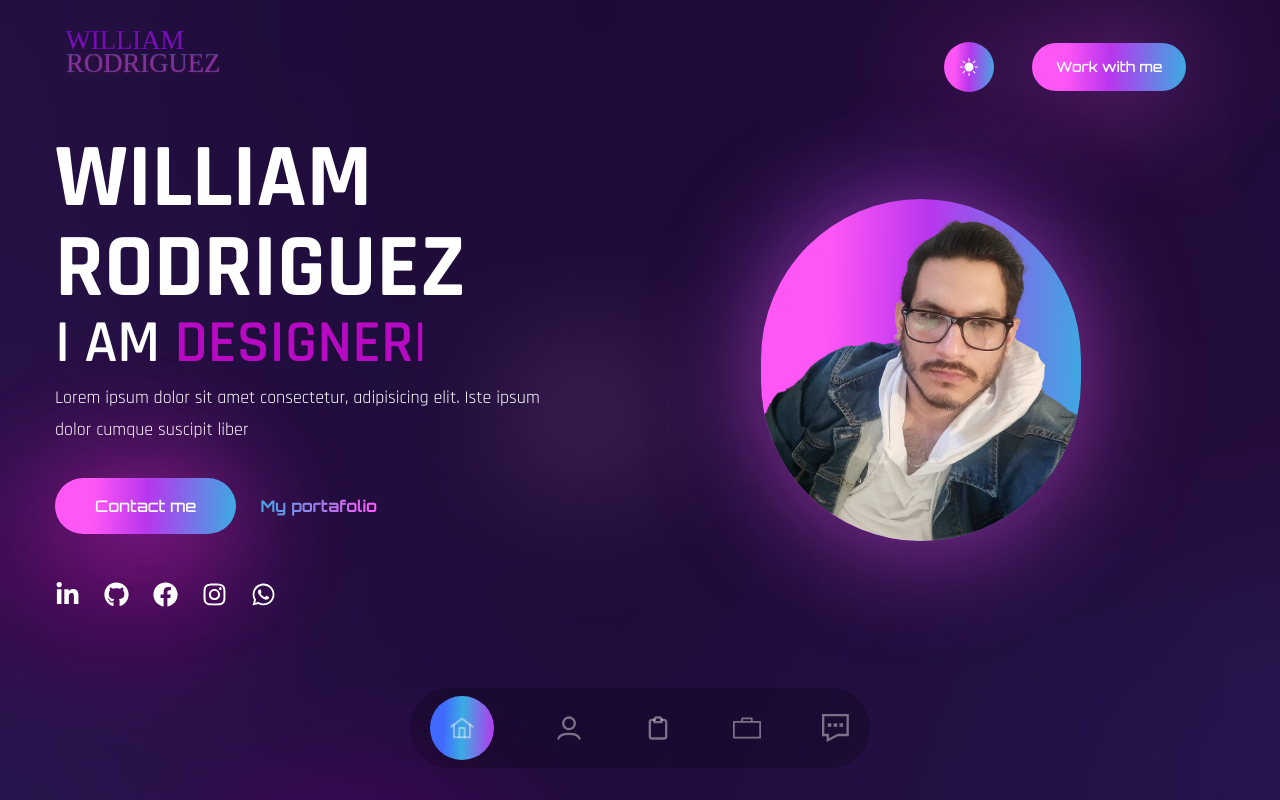
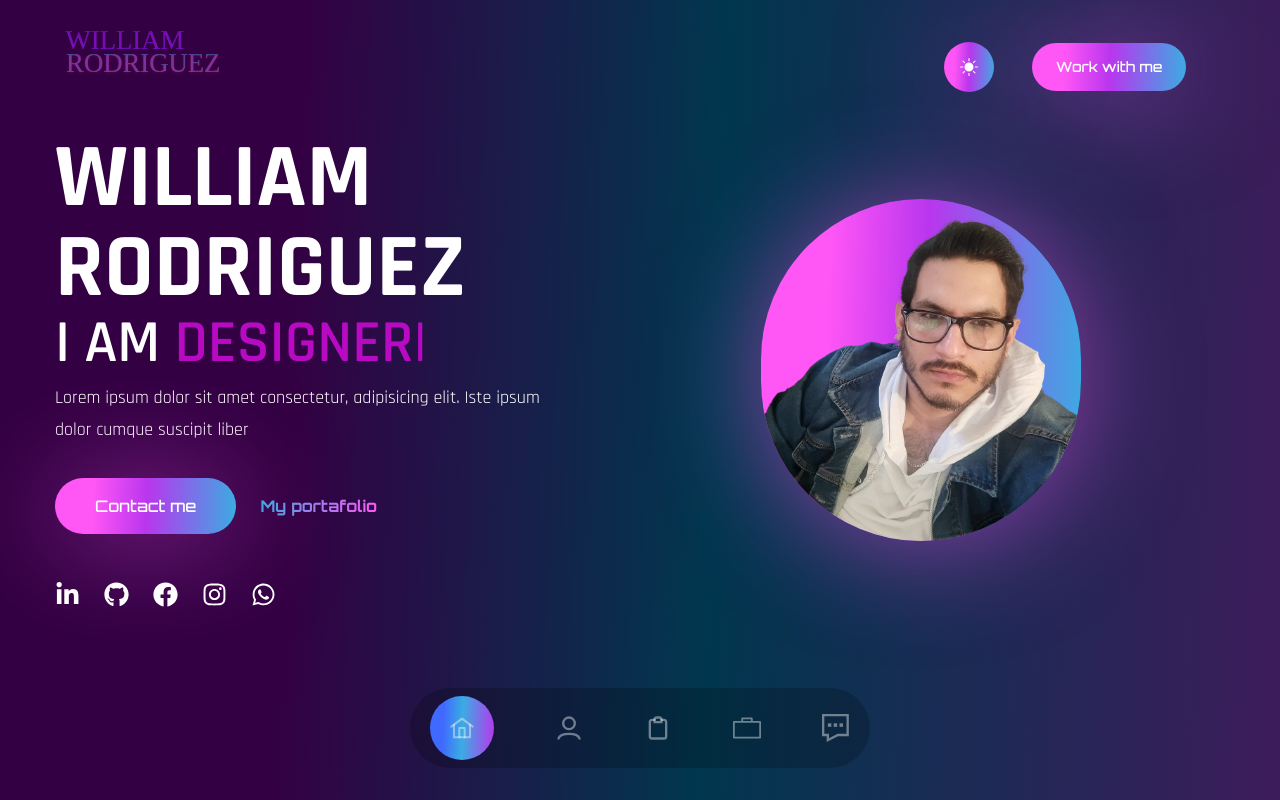
Before and after one commit to WILLIAMJRR/portafolio, a React (Vite) app: page /contact in a window 1280 px wide. Shown: the top 800 px of the page. Built offline with nearby package versions, Linux system fonts and the light colour scheme; a web font is replaced by a local one.

Commit message:
modificacion

```diff
--- a/src/App.jsx
+++ b/src/App.jsx
@@ -12,7 +12,7 @@ function App() {
   //theme state
   const [theme, setTheme] = useState('dark');
   return (
-    <div className='dark_mode bg-no-repeat bg-cover overflow-hidden bg-sitedark'>
+    <div className='dark_light modeDark bg-no-repeat bg-cover overflow-hidden '>
       <Header key={'dark'} theme={theme} setTheme={setTheme} />
       <Banner />
       <Nav />
--- a/src/components/Banner.jsx
+++ b/src/components/Banner.jsx
@@ -95,7 +95,7 @@ const Banner = () => {
               <a href=''>
                 <FaInstagram />
               </a>
-              <a href=''>
+              <a href='https://wa.me/56962460426' target='_blank'>
                 <FaWhatsapp />
               </a>
             </motion.div>
--- a/src/components/Header.jsx
+++ b/src/components/Header.jsx
@@ -22,14 +22,14 @@ const Header = ({ theme, setTheme }) => {
   // };
   const handleThemeSwitch = () => {
     //dark mode
-    const dark_mode = document.querySelector('.dark_mode');
+    const dark_mode = document.querySelector('.dark_light');
     const classInputs = document.querySelectorAll('input');
     const textArea = document.querySelector('.text_area');
 
     if (theme === 'dark') {
       setTheme('light');
-      dark_mode.classList.remove('bg-sitedark');
-      dark_mode.classList.add('bg-sitelight', 'text-indigo-900');
+      dark_mode.classList.remove('modeDark');
+      dark_mode.classList.add('modeLight', 'text-indigo-900');
       textArea.classList.remove('placeholder:text-white');
       textArea.classList.add('placeholder:text-indigo-900');
       classInputs.forEach((input) => {
@@ -40,8 +40,8 @@ const Header = ({ theme, setTheme }) => {
       });
     } else {
       setTheme('dark');
-      dark_mode.classList.add('bg-sitedark');
-      dark_mode.classList.remove('bg-sitelight', 'text-indigo-900');
+      dark_mode.classList.add('modeDark');
+      dark_mode.classList.remove('modeLight', 'text-indigo-900');
       textArea.classList.add('placeholder:text-white');
       textArea.classList.remove('placeholder:text-indigo-900');
       classInputs.forEach((input) => {
--- a/src/index.css
+++ b/src/index.css
@@ -1,6 +1,34 @@
 @tailwind base;
 @tailwind components;
 @tailwind utilities;
+
+
+.modeDark{
+background: linear-gradient(
+    92.23deg,
+    #330143 21.43%,
+    #01374f 50.63%,
+    #4a165e 100%,
+    #000000 21.43%
+  );
+
+  /* background: linear-gradient(
+    92.23deg,
+    #590675 21.43%,
+    #096d9c 50.63%,
+    #b936ee 100%,
+    #000000 21.43%
+  ); */
+}
+.modeLight{
+  background: linear-gradient(
+    92.23deg,
+    #b38ec0 21.43%,
+    #82abc0 50.63%,
+    #9e62b5 100%,
+    #ff0000 21.43%
+  );
+}
 
 .btn {
   background: linear-gradient(
@@ -9,7 +37,6 @@
     #b936ee 50.63%,
     #3bace2 100%,
     #406aff 117.04%
-
   );
   box-shadow: 0px 4.42184px 107.23px rgba(255, 86, 246, 0.51);
 }
--- a/tailwind.config.js
+++ b/tailwind.config.js
@@ -24,7 +24,7 @@ module.exports = {
         accent: '#B809C3',
       },
       backgroundImage: {
-        sitedark: "url('./src/assets/img/site-bg.jpg')",
+        //sitedark: "url('./src/assets/img/site-bg.jpg')",
         sitelight:"url('./src/assets/img/concepto-fondo-estudio-fondo-purpura-sitio-estudio-pendiente-ligera-vacia-abstracta-producto-fondo-liso-estudio.jpg')",
         about: "url('./src/assets/img/311191014_1456031481562859_5057301907237021590_n.png')",
         services:"url('./src/assets/img/services.png')",
```
